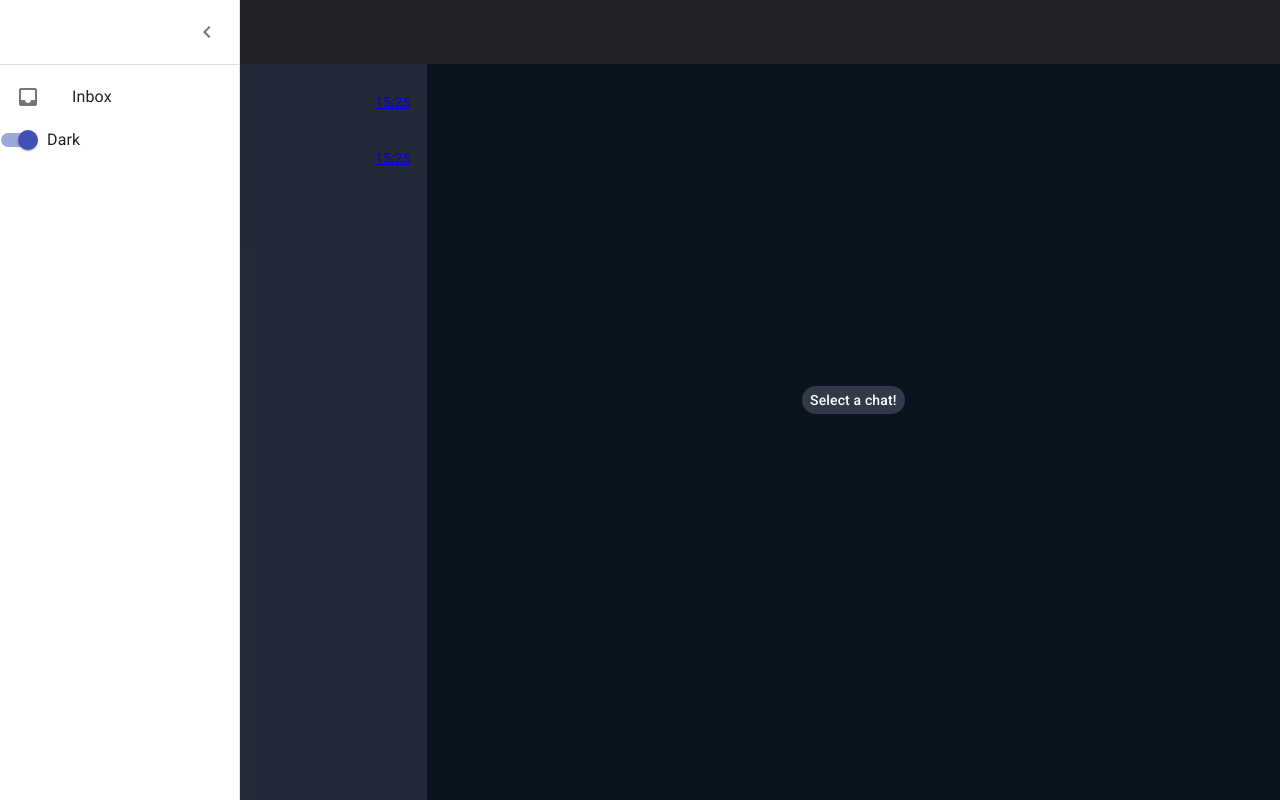
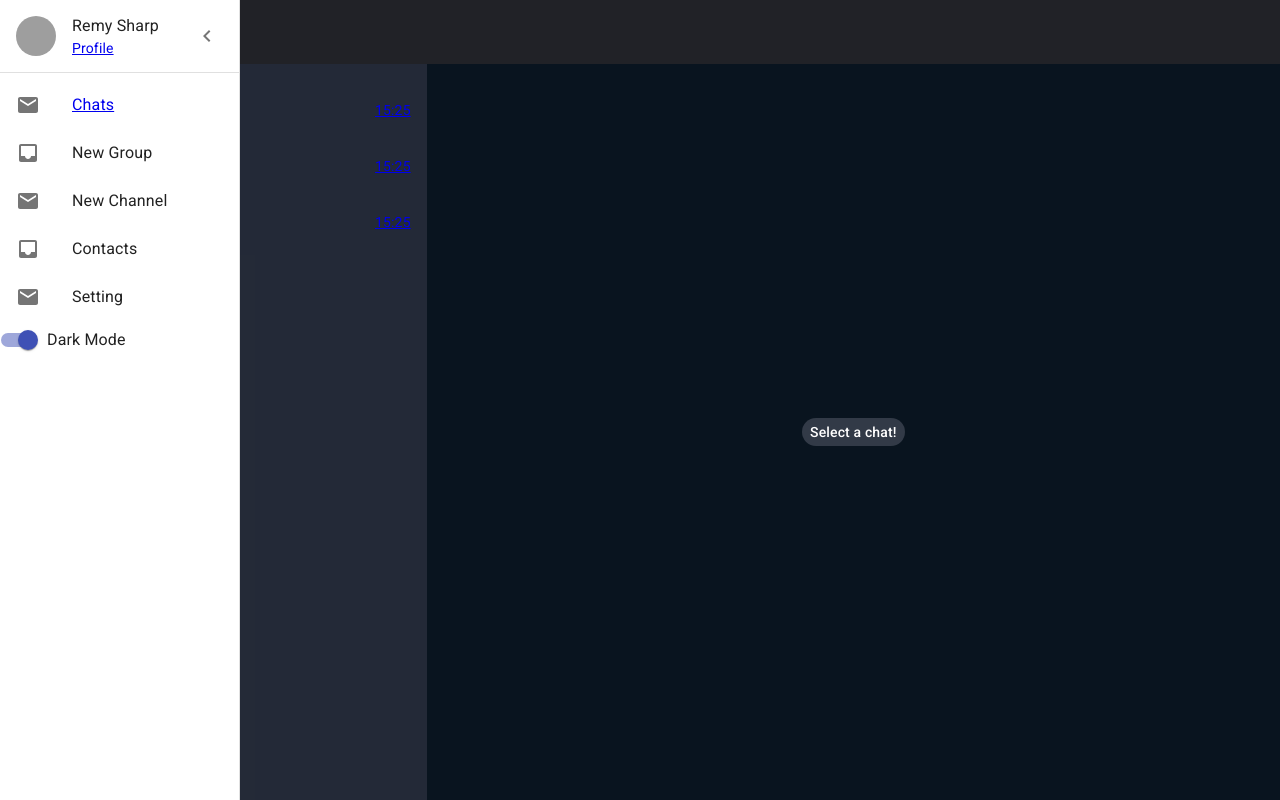
Before and after one commit to AleR111/React, a React (Create React App) app in the folder my-react-app/: page /chat in a window 1280 px wide. Both pictures are taken after a click on the button "open drawer". Built offline with nearby package versions, Linux system fonts and the light colour scheme; grey boxes are pictures that could not be loaded.

Commit message:
update header

```diff
--- a/my-react-app/src/App.js
+++ b/my-react-app/src/App.js
@@ -39,9 +39,9 @@ export const App = () => {
   return (
     <ThemeProvider theme={themes[themeApp]}>
       <div className={"App"}>
-        <div>
+
           <Header />
-        </div>
+
         <Switch>
           <Route path={"/chat"}>
             <Chat />
--- a/my-react-app/src/components/header/Header.js
+++ b/my-react-app/src/components/header/Header.js
@@ -11,6 +11,8 @@ import {
   ListItemText,
   Switch,
   FormControlLabel,
+    Avatar,
+  ListItemAvatar
 } from "@material-ui/core"
 import { makeStyles, useTheme } from "@material-ui/core/styles"
 import {
@@ -23,6 +25,7 @@ import {
 import classNames from "classnames"
 import {useMemo, useState} from "react"
 import { useSelector, useDispatch } from "react-redux"
+import { Link } from "react-router-dom"
 import { switcher } from "../../store/themeSwitcher"
 
 const drawerWidth = 240
@@ -31,6 +34,7 @@ const useStyles = makeStyles((theme) => ({
   header: {
     boxShadow: "none",
     backgroundColor: "#212227",
+    position: 'unset'
   },
   root: {
     display: "flex",
@@ -69,6 +73,7 @@ const useStyles = makeStyles((theme) => ({
     // necessary for content to be below app bar
     ...theme.mixins.toolbar,
     justifyContent: "flex-end",
+    paddingLeft: '0'
   },
   content: {
     flexGrow: 1,
@@ -109,7 +114,7 @@ export const Header = () => {
   const dispatch = useDispatch()
 
   return (
-    <div className={classes.root}>
+    <>
       <CssBaseline />
       <AppBar
         position="fixed"
@@ -143,13 +148,32 @@ export const Header = () => {
         }}
       >
         <div className={classes.drawerHeader}>
+          <ListItem alignItems="flex-start">
+            <ListItemAvatar>
+              <Avatar alt="Remy Sharp" src="/static/images/avatar/1.jpg" />
+            </ListItemAvatar>
+            <ListItemText
+                primary="Remy Sharp"
+                secondary={
+                  <Link to={`/profile`}>Profile</Link>
+                }
+            />
+          </ListItem>
           <IconButton onClick={handleDrawerClose}>
             {theme.direction === "ltr" ? <ChevronLeft /> : <ChevronRight />}
           </IconButton>
         </div>
         <Divider />
         <List>
-          {["Inbox"].map((text, index) => (
+          <Link to={`/chat`}>
+          <ListItem button={true}>
+            <ListItemIcon>
+               <Mail />
+            </ListItemIcon>
+            <ListItemText primary={'Chats'} />
+          </ListItem>
+          </Link>
+          {["New Group", "New Channel", "Contacts", "Setting"].map((text, index) => (
             <ListItem button={true} key={text}>
               <ListItemIcon>
                 {index % 2 === 0 ? <Inbox /> : <Mail />}
@@ -166,10 +190,11 @@ export const Header = () => {
                     color="primary"
                 />
               }
-            label="Dark"
+              label="Dark Mode"
           />
         </List>
+
       </Drawer>
-    </div>
+    </>
   )
 }
```
Lines whose indentation alone changed are shown as unchanged.
